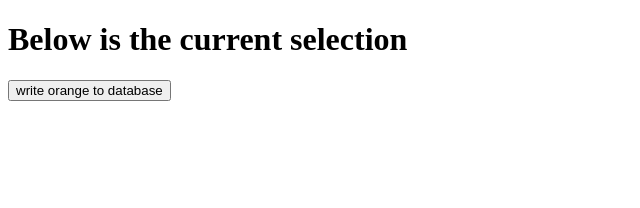
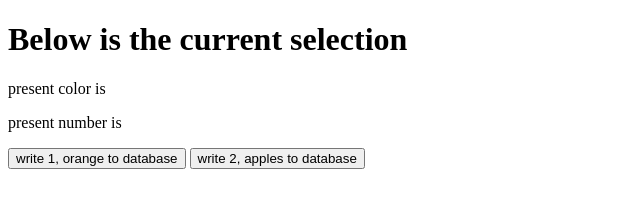
Before and after one commit to Lora415/Lora415, a plain HTML site: page public/index.html in a window 1280 px wide. Shown: the whole page, without its empty margins (0-640 px from the left). Drawn offline with Linux system fonts and the light colour scheme; no server answers.

Commit message:
developed examples for write and monitor

```diff
--- a/public/index.html
+++ b/public/index.html
@@ -18,10 +18,17 @@
 
 
     //example of writing data
-    function simpleWriteExample() {
+    function simpleWriteExample_A() {
       database.ref('some_path/').set({
       some_color: "orange",
       some_number: "1"
+      });
+    }
+
+    function simpleWriteExample_B() {
+      database.ref('some_path/').set({
+      some_color: "Apple",
+      some_number: "2"
       });
     }
 
@@ -30,7 +37,8 @@
 
     //on any value update, run function
     simpleMonitorExample.on('value', function(data) {
-      document.getElementById("example").innerHTML = data.val().some_color;
+      document.getElementById("color").innerHTML = data.val().some_color;
+      document.getElementById("number").innerHTML = data.val().some_number;
     });
 
     </script>
@@ -38,9 +46,13 @@
   <body>
 
     <h1> Below is the current selection </h1>
-    <p id="example"></p>
 
-    <button type=button onclick='simpleWriteExample()'>write orange to database</button>
+    <p> present color is <span id="color"></span></p>
+    <p> present number is <span id="number"></span></p>
 
+    <p>
+      <button type=button onclick='simpleWriteExample_A()'>write 1, orange to database</button>
+      <button type=button onclick='simpleWriteExample_B()'>write 2, apples to database</button>
+    </p>
   </body>
 </html>
```
